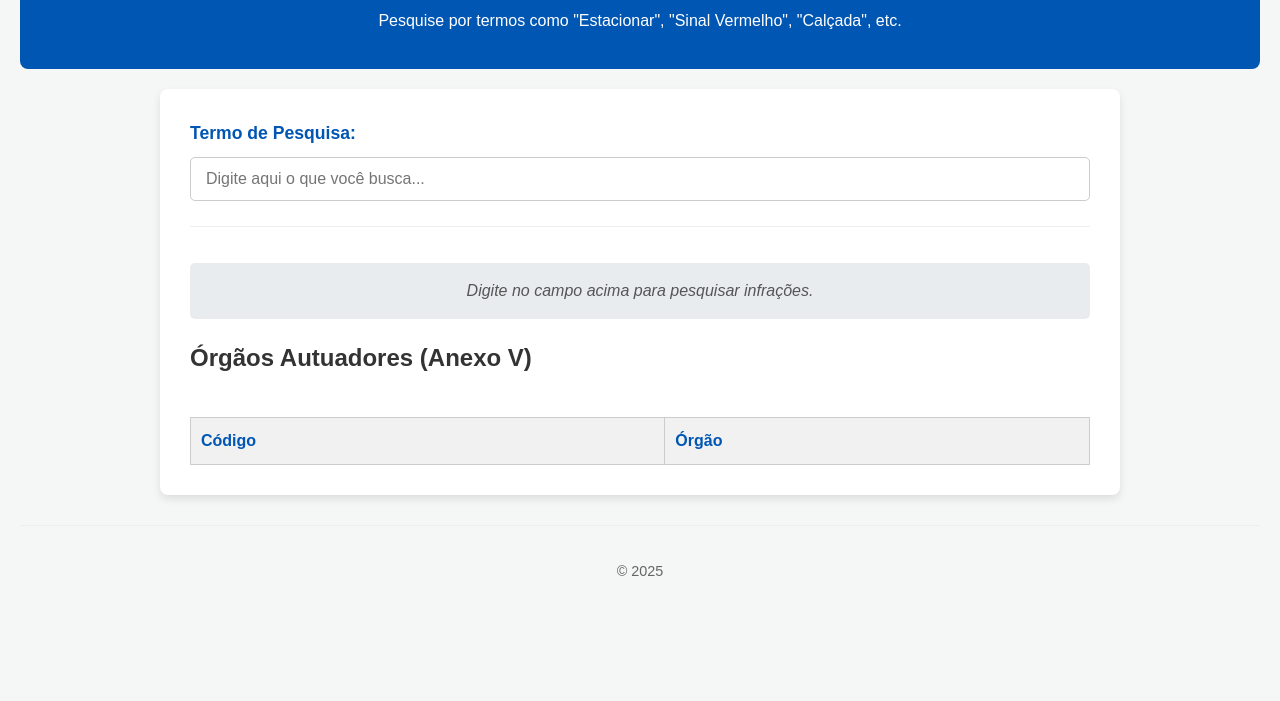
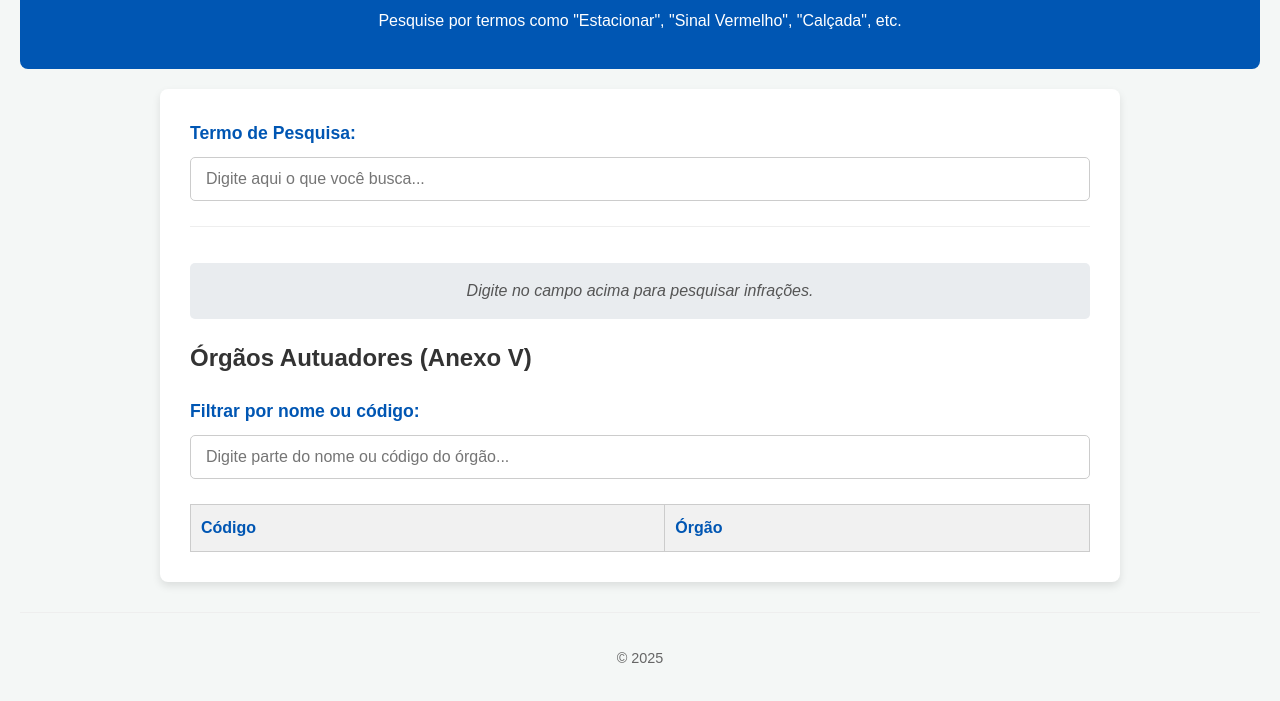
Before and after one commit to LMR-Desing/AIT, a plain HTML site: page index.html in a window 1280 px wide. Shown: the part 105-806 px from the top of the page. Drawn offline with Linux system fonts and the light colour scheme.

Commit message:
Update index.html

```diff
--- a/index.html
+++ b/index.html
@@ -44,7 +44,7 @@
             color: #0056b3;
             font-size: 1.1em;
         }
-        #pergunta {
+        #pergunta, #busca-orgaos {
             width: 100%;
             padding: 12px 15px;
             border: 1px solid #ccc;
@@ -52,7 +52,7 @@
             font-size: 1em;
             box-sizing: border-box;
         }
-        #pergunta:focus {
+        #pergunta:focus, #busca-orgaos:focus {
             border-color: #007bff;
             outline: none;
             box-shadow: 0 0 5px rgba(0, 123, 255, 0.3);
@@ -117,7 +117,7 @@
         table {
             width: 100%;
             border-collapse: collapse;
-            margin-top: 40px;
+            margin-top: 20px;
         }
         table th, table td {
             border: 1px solid #ccc;
@@ -155,6 +155,10 @@
         </div>
 
         <h2>Órgãos Autuadores (Anexo V)</h2>
+        <div class="search-container">
+            <label for="busca-orgaos">Filtrar por nome ou código:</label>
+            <input type="text" id="busca-orgaos" placeholder="Digite parte do nome ou código do órgão...">
+        </div>
         <table>
             <thead>
                 <tr>
```
